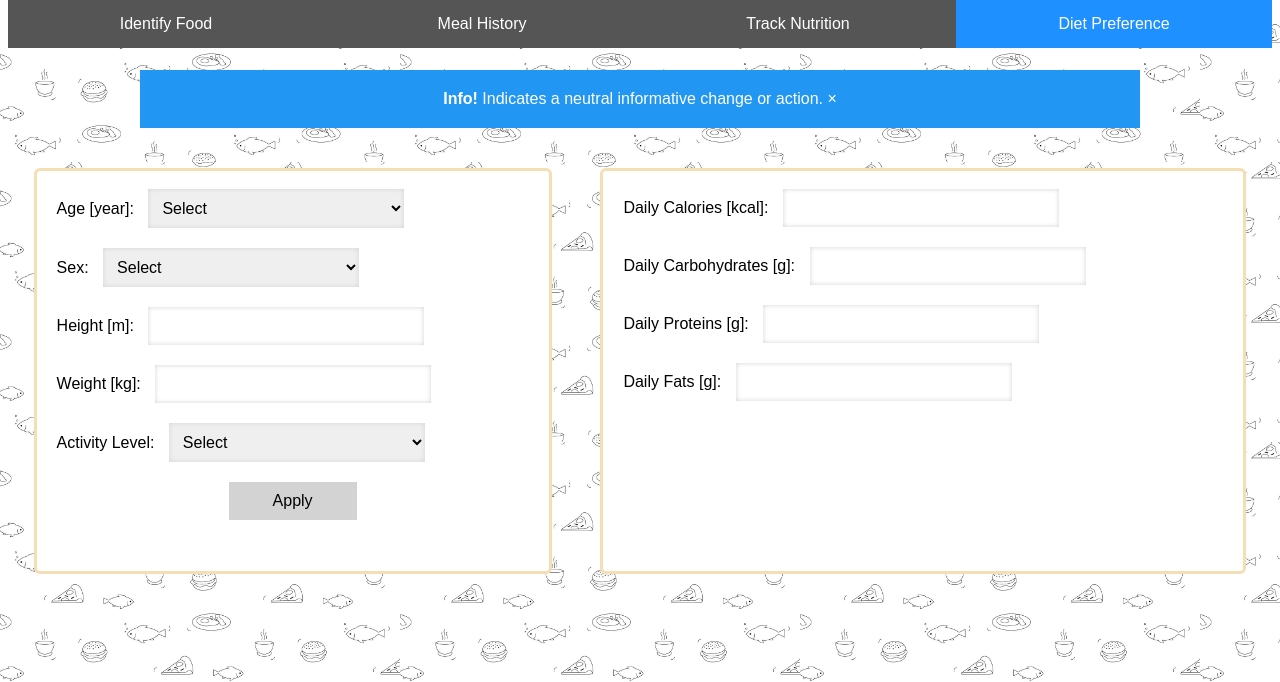
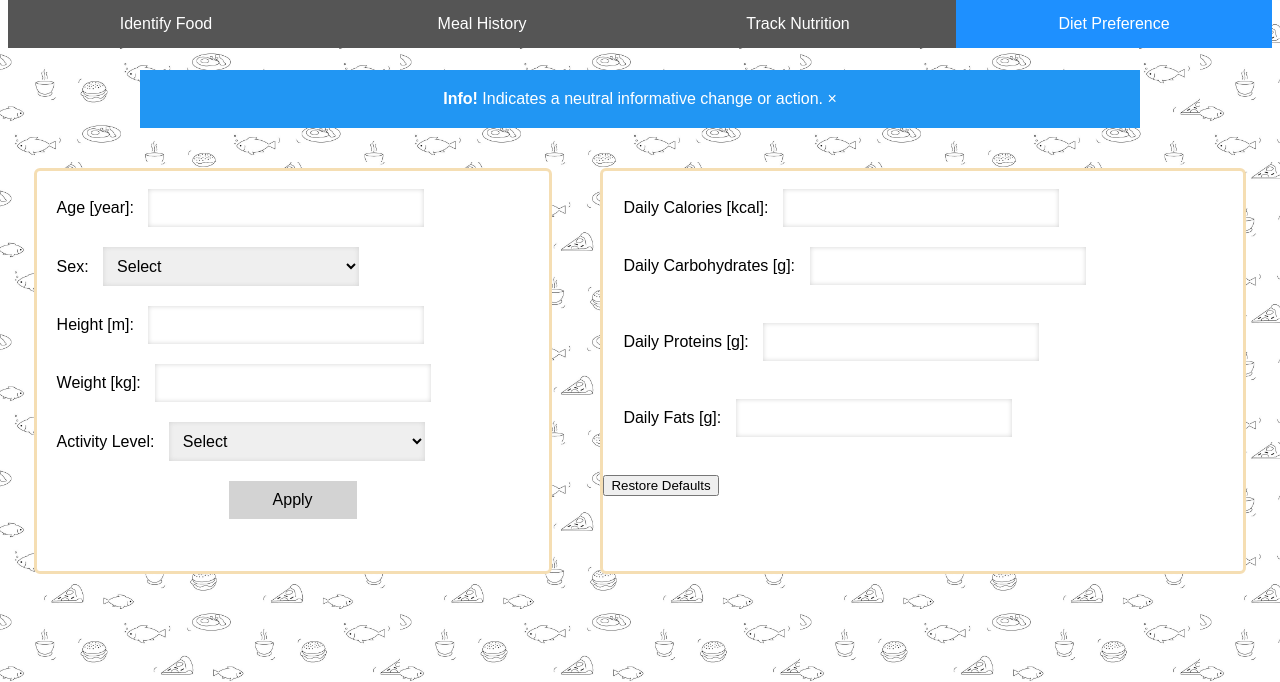
Before and after one commit to dfong1234/BakeOff2, a Flask app: page /preference.html in a window 1280 px wide. Shown: the part 118-800 px from the top of the page. Run offline with Flask 2, Linux system fonts and the light colour scheme; some libraries are stand-ins or nearby versions.

Commit message:
Add files via upload
starting update to preferences tab

```diff
--- a/templates/preference.html
+++ b/templates/preference.html
@@ -10,6 +10,7 @@
     <head>
         <meta name="viewport" content="width=device-width, initial-scale=1.0">
         <link rel="stylesheet" href="/static/style.css">
+        <link rel="stylesheet" href="//code.jquery.com/ui/1.12.1/themes/base/jquery-ui.css">
         <title>BakeOff #2 - Diet Preference</title>
     </head>
 
@@ -40,21 +41,12 @@
         <div id="prefernce-wrapper">
             <div class="preference-container">
                 <br>
-                <label id = "age">Age [year]:</label>
-                <select>
-                    <option value = "Select"> Select </option>
-                    <option value = "1-3">1-3</option>
-                    <option value = "4-8">4-8</option>
-                    <option value = "9-13">9-13</option>
-                    <option value = "14-18">14-18</option>
-                    <option value = "19-30">19-30</option>
-                    <option value = "31-50">31-50</option>
-                    <option value = "51-70">51-70</option>
-                </select>
+                <label>Age [year]:</label>
+                <input type = "number" min="0" id="age">
 
                 <br>
-                <label id="sex">Sex:</label>
-                <select>
+                <label>Sex:</label>
+                <select id="sex">
                     <option value = "Select"> Select </option>
                     <option value = "Male"> Male </option>
                     <option value = "Female"> Female </option>
@@ -62,11 +54,11 @@
 
                 <br>
                 <label> Height [m]:</label>
-                <input type = "number" min="0">
+                <input type = "number" min="0" id="height">
 
                 <br>
                 <label>Weight [kg]:</label>
-                <input type = "number" min="0">
+                <input type = "number" min="0" id="weight">
 
                 <br>
                 <label id = "activity"> Activity Level:</label>
@@ -89,15 +81,21 @@
 
                 <br>
                 <label>Daily Carbohydrates [g]:</label>
-                <input id="dri-calories" type = "number" min="0">
+                <input id="dri-carbohydrates" type = "number" min="0">
+                <div id="slider-dri-carbohydrates" class="nutrient-slider"></div>
 
                 <br>
                 <label>Daily Proteins [g]:</label>
-                <input id="dri-calories" type = "number" min="0">
+                <input id="dri-proteins" type = "number" min="0">
+                <div id="slider-dri-proteins" class="nutrient-slider"></div>
 
                 <br>
                 <label>Daily Fats [g]:</label>
                 <input id="dri-calories" type = "number" min="0">
+                <div id="slider-dri-fats" class="nutrient-slider"></div>
+
+                <br>
+                <button id="dri-defaults">Restore Defaults</button>
             </div>
         </div>
 
@@ -107,6 +105,7 @@
         <!-- Online library -->
         <script type="text/javascript" src="//code.jquery.com/jquery-3.4.1.min.js"></script>
         <script type="text/javascript" src="https://cdn.jsdelivr.net/npm/@tensorflow/tfjs@1.0.0/dist/tf.min.js"></script>
+        <script src="https://code.jquery.com/ui/1.12.1/jquery-ui.js"></script>
 
         <!-- Project-specific Library -->
         <script type="text/javascript" src="/static/bakeoff2.main.js"></script>
```
